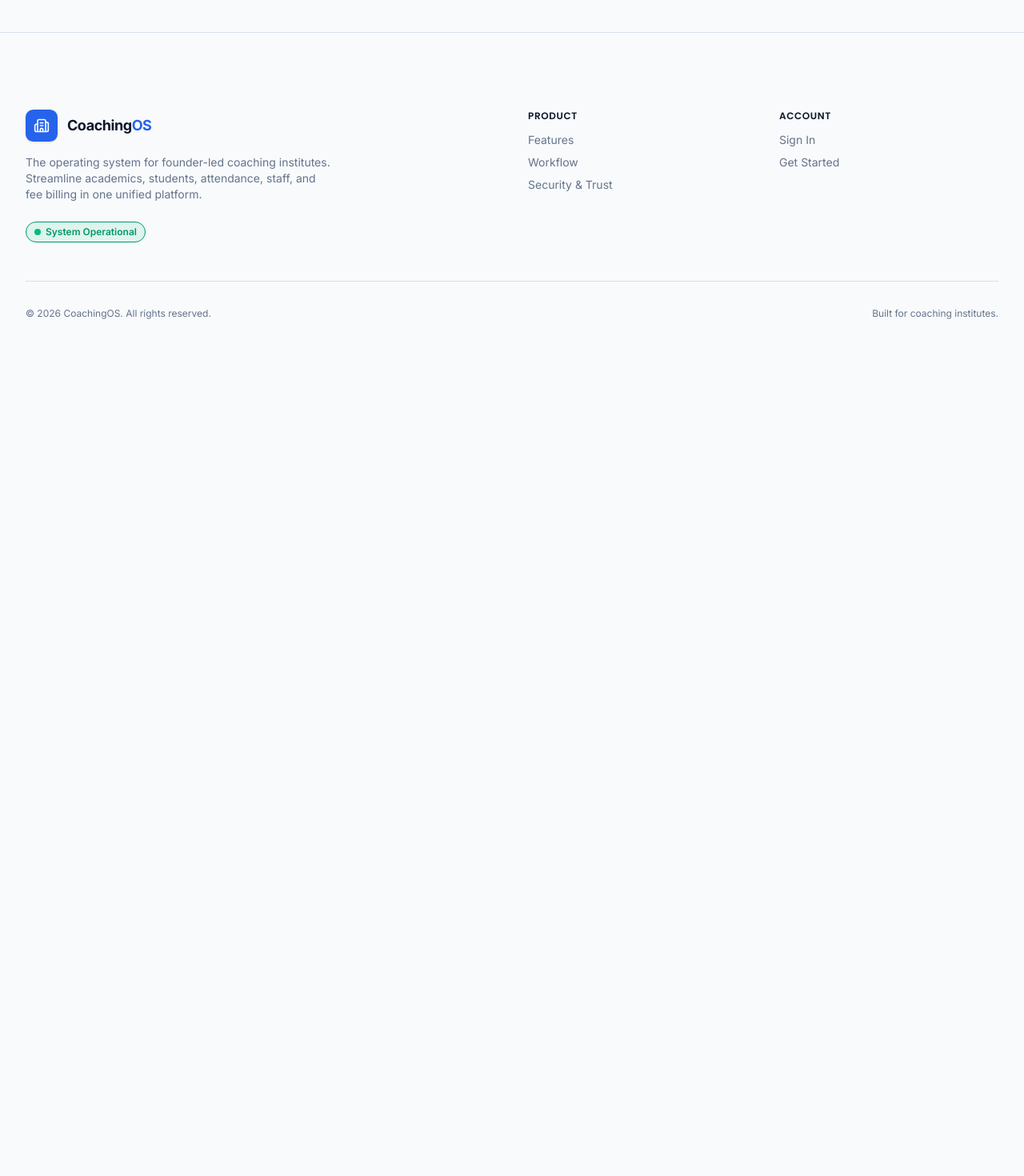
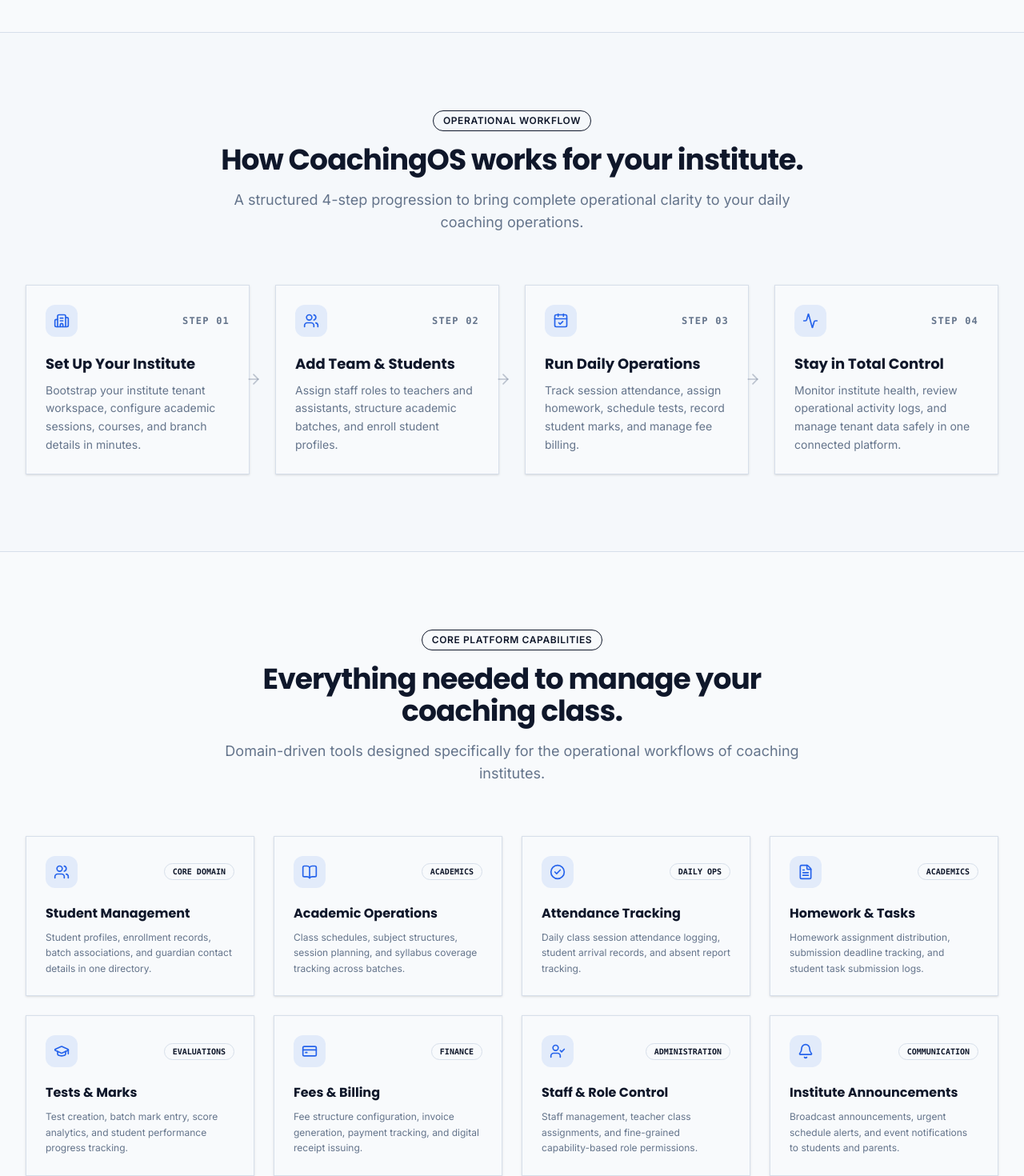
Before and after one commit to prajyots60/class_os, a Next.js app in the folder apps/web/: page / in a window 1280 px wide. Shown: the part 660-2130 px from the top of the page at 80% size. Before the commit the page ends 1156 px from the top, so only its background shows below. Built offline with nearby package versions, Linux system fonts and the light colour scheme.

Commit message:
feat(web): implement workflow and capabilities sections

```diff
--- a/apps/web/src/app/(marketing)/page.tsx
+++ b/apps/web/src/app/(marketing)/page.tsx
@@ -1,10 +1,14 @@
 import * as React from 'react';
 import { HeroSection } from '../../components/marketing/hero-section';
+import { WorkflowSection } from '../../components/marketing/workflow-section';
+import { CapabilitiesSection } from '../../components/marketing/capabilities-section';
 
 export default function MarketingHomePage() {
   return (
     <>
       <HeroSection />
+      <WorkflowSection />
+      <CapabilitiesSection />
     </>
   );
 }
--- /dev/null
+++ b/apps/web/src/components/marketing/capabilities-section.tsx
@@ -0,0 +1,128 @@
+import * as React from 'react';
+import {
+  Users,
+  BookOpen,
+  CheckCircle2,
+  FileText,
+  GraduationCap,
+  CreditCard,
+  UserCheck,
+  Bell,
+} from 'lucide-react';
+import { Card, Badge } from '@coaching-os/ui';
+import { Container, Section } from '../layout/container';
+
+const CAPABILITIES = [
+  {
+    title: 'Student Management',
+    description:
+      'Student profiles, enrollment records, batch associations, and guardian contact details in one directory.',
+    icon: Users,
+    tag: 'Core Domain',
+  },
+  {
+    title: 'Academic Operations',
+    description:
+      'Class schedules, subject structures, session planning, and syllabus coverage tracking across batches.',
+    icon: BookOpen,
+    tag: 'Academics',
+  },
+  {
+    title: 'Attendance Tracking',
+    description:
+      'Daily class session attendance logging, student arrival records, and absent report tracking.',
+    icon: CheckCircle2,
+    tag: 'Daily Ops',
+  },
+  {
+    title: 'Homework & Tasks',
+    description:
+      'Homework assignment distribution, submission deadline tracking, and student task submission logs.',
+    icon: FileText,
+    tag: 'Academics',
+  },
+  {
+    title: 'Tests & Marks',
+    description:
+      'Test creation, batch mark entry, score analytics, and student performance progress tracking.',
+    icon: GraduationCap,
+    tag: 'Evaluations',
+  },
+  {
+    title: 'Fees & Billing',
+    description:
+      'Fee structure configuration, invoice generation, payment tracking, and digital receipt issuing.',
+    icon: CreditCard,
+    tag: 'Finance',
+  },
+  {
+    title: 'Staff & Role Control',
+    description:
+      'Staff management, teacher class assignments, and fine-grained capability-based role permissions.',
+    icon: UserCheck,
+    tag: 'Administration',
+  },
+  {
+    title: 'Institute Announcements',
+    description:
+      'Broadcast announcements, urgent schedule alerts, and event notifications to students and parents.',
+    icon: Bell,
+    tag: 'Communication',
+  },
+];
+
+export function CapabilitiesSection() {
+  return (
+    <Section padding="lg" id="features" className="border-t border-[hsl(var(--border))] bg-[hsl(var(--background))]">
+      <Container size="lg">
+        {/* Section Header */}
+        <div className="mx-auto max-w-3xl text-center">
+          <Badge
+            variant="secondary"
+            className="mb-4 inline-flex items-center gap-1.5 px-3 py-1 text-xs font-semibold uppercase tracking-wider"
+          >
+            Core Platform Capabilities
+          </Badge>
+          <h2 className="text-3xl font-extrabold tracking-tight text-[hsl(var(--foreground))] sm:text-4xl">
+            Everything needed to manage your coaching class.
+          </h2>
+          <p className="mt-4 text-base text-[hsl(var(--muted-foreground))] sm:text-lg">
+            Domain-driven tools designed specifically for the operational workflows of coaching institutes.
+          </p>
+        </div>
+
+        {/* Capabilities Grid */}
+        <div className="mt-16 grid grid-cols-1 gap-6 sm:grid-cols-2 lg:grid-cols-4">
+          {CAPABILITIES.map((cap) => {
+            const Icon = cap.icon;
+
+            return (
+              <Card
+                key={cap.title}
+                className="group relative flex flex-col justify-between p-6 transition-all hover:border-[hsl(var(--primary))]/50 hover:shadow-md"
+              >
+                <div>
+                  <div className="flex items-center justify-between">
+                    <span className="flex h-10 w-10 items-center justify-center rounded-lg bg-[hsl(var(--primary))]/10 text-[hsl(var(--primary))] transition-colors group-hover:bg-[hsl(var(--primary))] group-hover:text-[hsl(var(--primary-foreground))]">
+                      <Icon className="h-5 w-5" />
+                    </span>
+                    <Badge variant="outline" className="text-[10px] uppercase font-mono">
+                      {cap.tag}
+                    </Badge>
+                  </div>
+
+                  <h3 className="mt-5 text-base font-bold text-[hsl(var(--foreground))]">
+                    {cap.title}
+                  </h3>
+                  <p className="mt-2 text-xs leading-relaxed text-[hsl(var(--muted-foreground))]">
+                    {cap.description}
+                  </p>
+                </div>
+              </Card>
+            );
+          })}
+        </div>
+      </Container>
+    </Section>
+  );
+}
--- /dev/null
+++ b/apps/web/src/components/marketing/workflow-section.tsx
@@ -0,0 +1,100 @@
+import * as React from 'react';
+import { Building2, Users, CalendarCheck, Activity, ArrowRight } from 'lucide-react';
+import { Card, Badge } from '@coaching-os/ui';
+import { Container, Section } from '../layout/container';
+
+const WORKFLOW_STEPS = [
+  {
+    stepNumber: '01',
+    title: 'Set Up Your Institute',
+    description:
+      'Bootstrap your institute tenant workspace, configure academic sessions, courses, and branch details in minutes.',
+    icon: Building2,
+  },
+  {
+    stepNumber: '02',
+    title: 'Add Team & Students',
+    description:
+      'Assign staff roles to teachers and assistants, structure academic batches, and enroll student profiles.',
+    icon: Users,
+  },
+  {
+    stepNumber: '03',
+    title: 'Run Daily Operations',
+    description:
+      'Track session attendance, assign homework, schedule tests, record student marks, and manage fee billing.',
+    icon: CalendarCheck,
+  },
+  {
+    stepNumber: '04',
+    title: 'Stay in Total Control',
+    description:
+      'Monitor institute health, review operational activity logs, and manage tenant data safely in one connected platform.',
+    icon: Activity,
+  },
+];
+
+export function WorkflowSection() {
+  return (
+    <Section padding="lg" id="workflow" className="border-t border-[hsl(var(--border))] bg-[hsl(var(--muted))]/20">
+      <Container size="lg">
+        {/* Section Header */}
+        <div className="mx-auto max-w-3xl text-center">
+          <Badge
+            variant="secondary"
+            className="mb-4 inline-flex items-center gap-1.5 px-3 py-1 text-xs font-semibold uppercase tracking-wider"
+          >
+            Operational Workflow
+          </Badge>
+          <h2 className="text-3xl font-extrabold tracking-tight text-[hsl(var(--foreground))] sm:text-4xl">
+            How CoachingOS works for your institute.
+          </h2>
+          <p className="mt-4 text-base text-[hsl(var(--muted-foreground))] sm:text-lg">
+            A structured 4-step progression to bring complete operational clarity to your daily coaching operations.
+          </p>
+        </div>
+
+        {/* Workflow Steps Grid */}
+        <div className="mt-16 grid grid-cols-1 gap-8 sm:grid-cols-2 lg:grid-cols-4">
+          {WORKFLOW_STEPS.map((step, index) => {
+            const Icon = step.icon;
+            const isLast = index === WORKFLOW_STEPS.length - 1;
+
+            return (
+              <div key={step.stepNumber} className="relative flex flex-col">
+                <Card className="relative flex flex-1 flex-col justify-between p-6 transition-all hover:border-[hsl(var(--primary))]/50 hover:shadow-md">
+                  <div>
+                    {/* Top Step Header */}
+                    <div className="flex items-center justify-between">
+                      <span className="flex h-10 w-10 items-center justify-center rounded-lg bg-[hsl(var(--primary))]/10 text-[hsl(var(--primary))]">
+                        <Icon className="h-5 w-5" />
+                      </span>
+                      <span className="text-xs font-mono font-bold tracking-widest text-[hsl(var(--muted-foreground))]">
+                        STEP {step.stepNumber}
+                      </span>
+                    </div>
+
+                    {/* Step Content */}
+                    <h3 className="mt-5 text-lg font-bold text-[hsl(var(--foreground))]">
+                      {step.title}
+                    </h3>
+                    <p className="mt-2 text-sm leading-relaxed text-[hsl(var(--muted-foreground))]">
+                      {step.description}
+                    </p>
+                  </div>
+
+                  {/* Desktop Step Flow Indicator */}
+                  {!isLast && (
+                    <div className="hidden lg:block absolute -right-4 top-1/2 -translate-y-1/2 z-10 text-[hsl(var(--muted-foreground))]/40">
+                      <ArrowRight className="h-5 w-5" />
+                    </div>
+                  )}
+                </Card>
+              </div>
+            );
+          })}
+        </div>
+      </Container>
+    </Section>
+  );
+}
```
Also changed, not shown: 2 other files (tests, documents, lock files or other folders).
